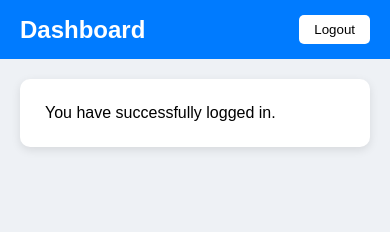
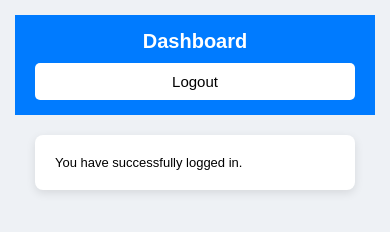
Before and after one commit to Darzjohn/TeamDaykie, a website: page dashboard.html in a window 390 px wide. Drawn offline with Linux system fonts and the light colour scheme; no server answers.

Commit message:
responsive mobile

```diff
--- a/css/Login.css
+++ b/css/Login.css
@@ -64,3 +64,39 @@ input {
 .btn:hover {
     background: #0062d1;
 }
+/* UNIVERSAL MOBILE RESPONSIVE FIX */
+@media (max-width: 480px) {
+
+    body {
+        padding: 15px;
+        height: auto;
+        min-height: 100vh;
+    }
+
+    .login-card,
+    .signup-card,
+    .otp-container,
+    .card {
+        padding: 20px !important;
+        border-radius: 8px !important;
+        width: 100% !important;
+    }
+
+    input,
+    button {
+        font-size: 15px !important;
+        padding: 10px !important;
+    }
+
+    h2 {
+        font-size: 20px !important;
+    }
+
+    p {
+        font-size: 13px !important;
+    }
+/* add */
+     .login-card {
+        padding: 22px !important;
+    }
+}
--- a/css/dashboard.css
+++ b/css/dashboard.css
@@ -41,3 +41,54 @@ body {
     border-radius: 10px;
     box-shadow: 0 3px 10px rgba(0,0,0,0.1);
 }
+
+/* UNIVERSAL MOBILE RESPONSIVE FIX */
+@media (max-width: 480px) {
+
+
+    body {
+        padding: 15px;
+        height: auto;
+        min-height: 100vh;
+    }
+
+    .login-card,
+    .signup-card,
+    .otp-container,
+    .card {
+        padding: 20px !important;
+        border-radius: 8px !important;
+        width: 100% !important;
+    }
+
+    input,
+    button {
+        font-size: 15px !important;
+        padding: 10px !important;
+    }
+
+    h2 {
+        font-size: 20px !important;
+    }
+
+    p {
+        font-size: 13px !important;
+    }
+
+
+/* add */
+     .topbar {
+        flex-direction: column;
+        text-align: center;
+        gap: 10px;
+    }
+
+    .logout-btn {
+        width: 100%;
+    }
+
+    .card {
+        width: 100% !important;
+        max-width: 100% !important;
+    }
+}
--- a/css/otp.css
+++ b/css/otp.css
@@ -72,3 +72,45 @@ button:hover {
     background: #28a745;
     color: white;
 }
+/* UNIVERSAL MOBILE RESPONSIVE FIX */
+@media (max-width: 480px) {
+
+    body {
+        padding: 15px;
+        height: auto;
+        min-height: 100vh;
+    }
+
+    .login-card,
+    .signup-card,
+    .otp-container,
+    .card {
+        padding: 20px !important;
+        border-radius: 8px !important;
+        width: 100% !important;
+    }
+
+    input,
+    button {
+        font-size: 15px !important;
+        padding: 10px !important;
+    }
+
+    h2 {
+        font-size: 20px !important;
+    }
+
+    p {
+        font-size: 13px !important;
+    }
+
+    /* add */
+    input {
+        letter-spacing: 2px !important;
+        font-size: 18px !important;
+    }
+
+    .resend-btn {
+        width: 100% !important;
+    }
+}
--- a/css/signup.css
+++ b/css/signup.css
@@ -89,3 +89,40 @@ input {
     text-align: center;
     margin-top: 10px;
 }
+/* UNIVERSAL MOBILE RESPONSIVE FIX */
+@media (max-width: 480px) {
+
+    body {
+        padding: 15px;
+        height: auto;
+        min-height: 100vh;
+    }
+
+    .login-card,
+    .signup-card,
+    .otp-container,
+    .card {
+        padding: 20px !important;
+        border-radius: 8px !important;
+        width: 100% !important;
+    }
+
+    input,
+    button {
+        font-size: 15px !important;
+        padding: 10px !important;
+    }
+
+    h2 {
+        font-size: 20px !important;
+    }
+
+    p {
+        font-size: 13px !important;
+    }
+
+    /* add */
+     #password-strength p {
+        font-size: 12px !important;
+    }
+}
```
